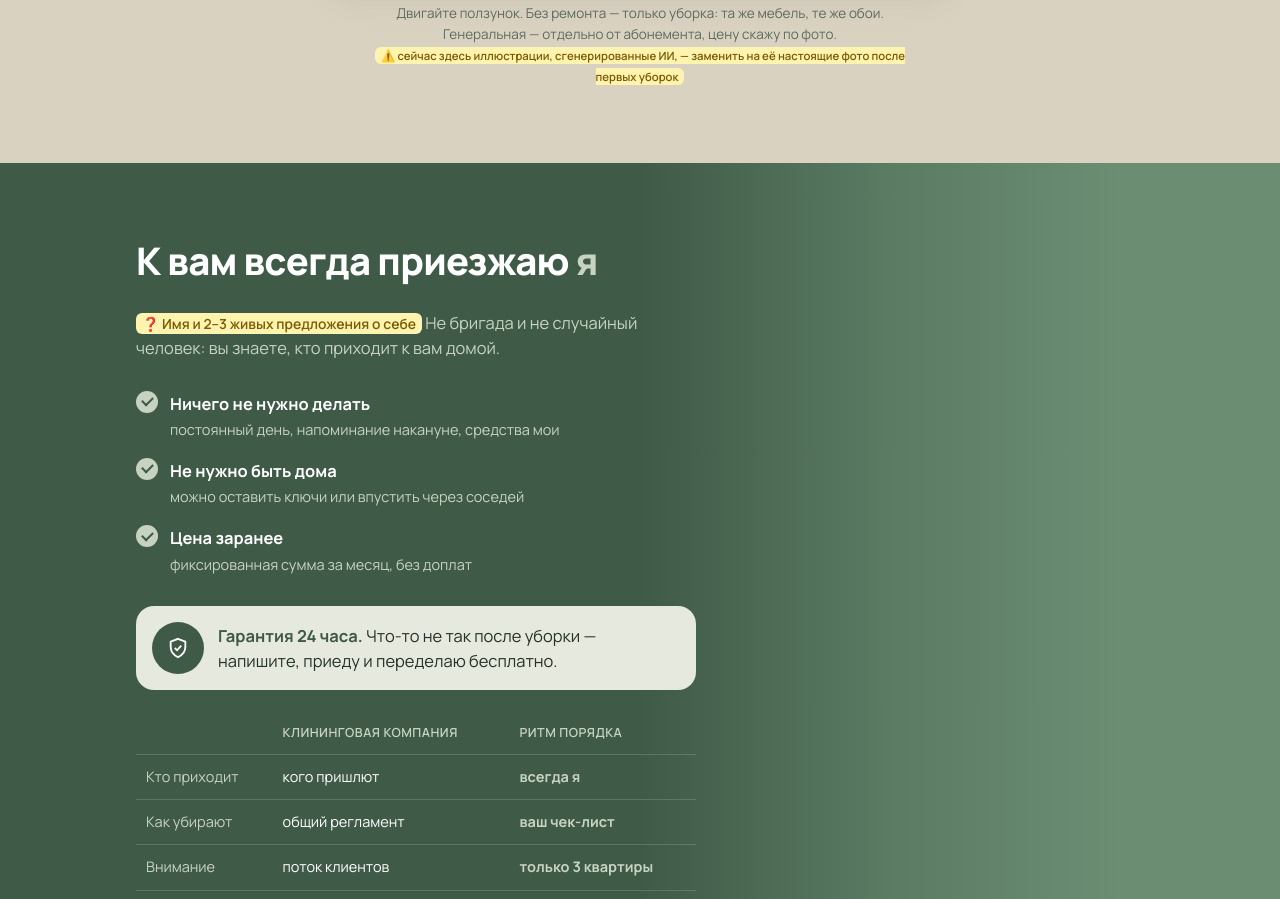
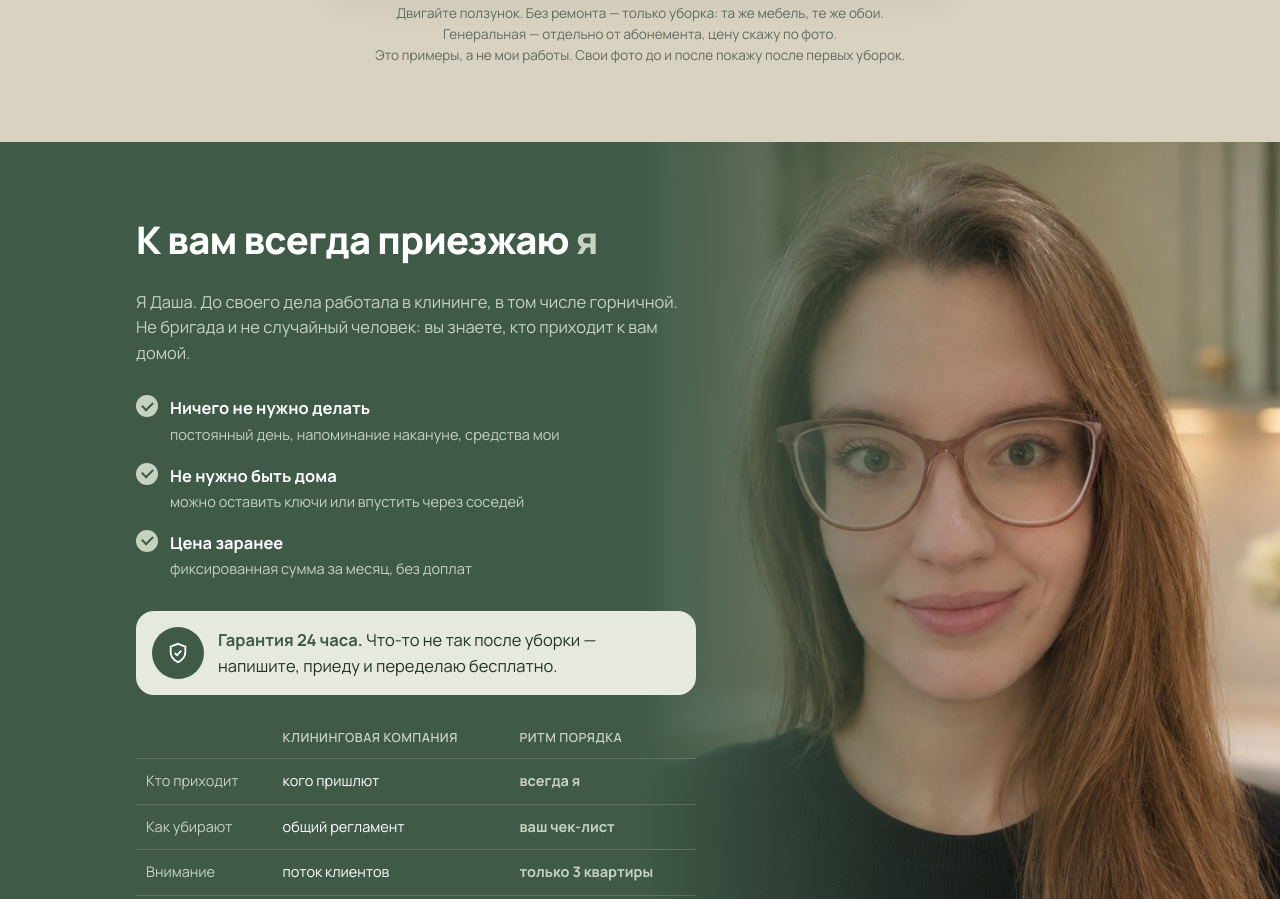
Before and after one commit to dobrydnyi880-wq/ritm-poryadka, a plain HTML site: page index.html in a window 1280 px wide. Shown: the part 4885-5784 px from the top of the page. Drawn offline with Linux system fonts and the light colour scheme.

Commit message:
Портрет и история Даши в блоке «Обо мне», честная подпись под до/после
Co-Authored-By: Claude Opus 5.5 <noreply@anthropic.com>

```diff
--- a/index.html
+++ b/index.html
@@ -168,7 +168,7 @@
 
   /* ===== 5. ДОВЕРИЕ ===== */
   .trust{position:relative;overflow:hidden}
-  .trust .ph{position:absolute;top:0;right:0;bottom:0;width:50%;background-color:var(--sage);background-image:url(img/me.jpg)}
+  .trust .ph{position:absolute;top:0;right:0;bottom:0;width:50%;background-color:var(--sage);background-image:url(img/me.jpg);background-position:center 22%}
   .trust .ph::before{content:"";position:absolute;inset:0;background:linear-gradient(90deg,var(--deep) 0%,rgba(63,90,71,.35) 40%,rgba(63,90,71,0) 75%)}
   .trust .wrap{position:relative}
   .trust-in{max-width:560px}
@@ -473,7 +473,7 @@
           <input type="range" min="0" max="100" value="50" id="baRange" aria-label="Сравнить до и после">
         </div>
         <p class="muted ba-note">Двигайте ползунок. Без ремонта — только уборка: та же мебель, те же обои. Генеральная — отдельно от абонемента, цену скажу по фото.
-          <br><span class="todo">⚠️ сейчас здесь иллюстрации, сгенерированные ИИ, — заменить на её настоящие фото после первых уборок</span></p>
+          <br>Это примеры, а не мои работы. Свои фото до и после покажу после первых уборок.</p>
       </div>
     </div>
   </section>
@@ -484,7 +484,7 @@
     <div class="wrap">
       <div class="trust-in">
         <h2>К вам всегда приезжаю <span class="acc-t">я</span></h2>
-        <p class="muted" style="margin:0"><span class="todo">❓ Имя и 2–3 живых предложения о себе</span> Не бригада и не случайный человек: вы знаете, кто приходит к вам домой.</p>
+        <p class="muted" style="margin:0">Я Даша. До своего дела работала в клининге, в том числе горничной. Не бригада и не случайный человек: вы знаете, кто приходит к вам домой.</p>
         <ul class="ticks">
           <li><i class="chk"></i><div><b>Ничего не нужно делать</b><span>постоянный день, напоминание накануне, средства мои</span></div></li>
           <li><i class="chk"></i><div><b>Не нужно быть дома</b><span>можно оставить ключи или впустить через соседей</span></div></li>
```
Also changed, not shown: img/me.jpg (added).
